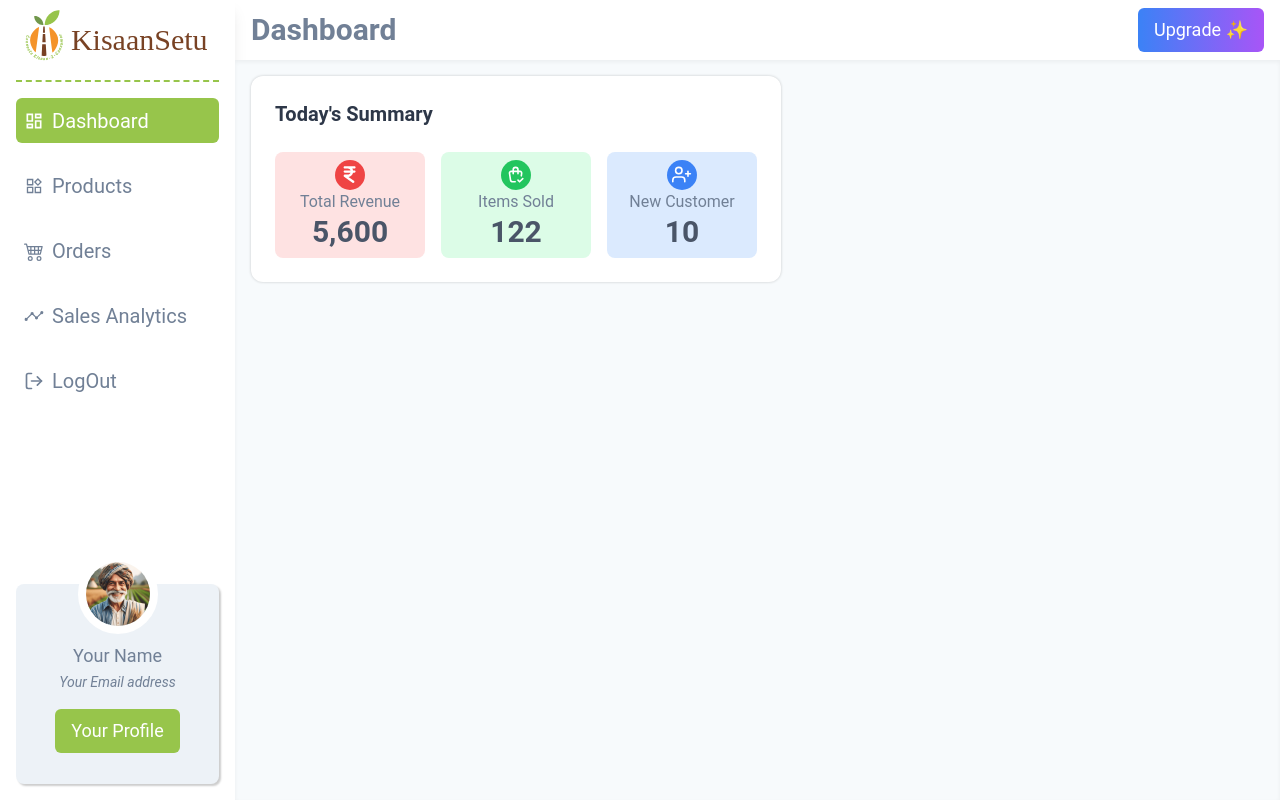
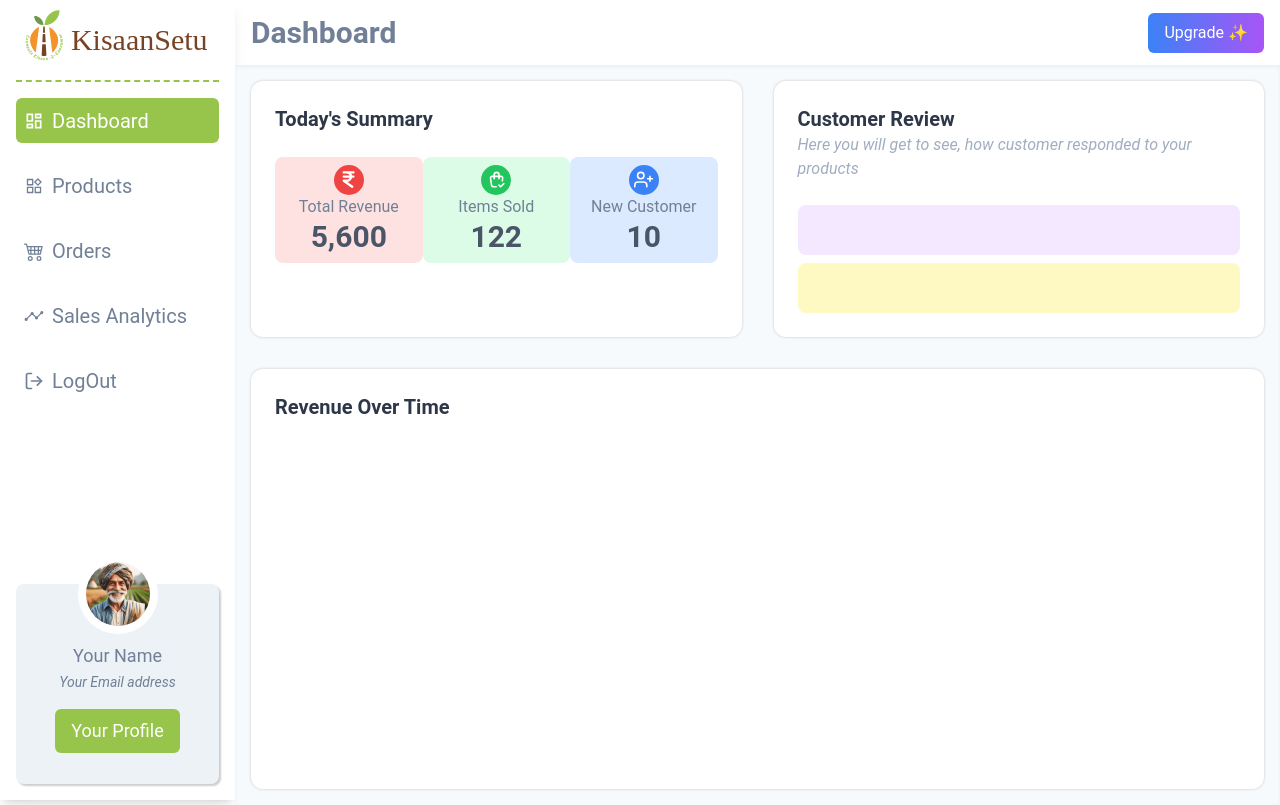
Before and after one commit to kanhaiyadav/KisaanSetu, a React (Vite) app in the folder client/: page /farmer in a window 1280 px wide. Built offline with nearby package versions, Linux system fonts and the light colour scheme; a web font is replaced by a local one.

Commit message:
Completed the dashboard page

```diff
--- a/client/src/App.jsx
+++ b/client/src/App.jsx
@@ -6,6 +6,7 @@ import Steps from './Pages/SignUp/steps'
 import Farmer from './Pages/Farmer/Farmer.component'
 import LandingPage from './Pages/LandingPage'
 import Dashboard from './Pages/Farmer/Dashboard'
+import Products from './Pages/Farmer/Products'
 
 function App() {
 
@@ -18,6 +19,7 @@ function App() {
             </Route>
             <Route path='/farmer' element={<Farmer />}>
                 <Route index element={<Dashboard />} />
+                <Route path='products' element={<Products />} />
             </Route>
         </Routes>
     )
--- a/client/src/Pages/Farmer/Dashboard.jsx
+++ b/client/src/Pages/Farmer/Dashboard.jsx
@@ -9,25 +9,37 @@ const Dashboard = () => {
     return (
         <div className="flex-1 h-full flex flex-col">
             <Header title={'Dashboard'} />
-            <main className="bg-gray-100 shadow-inner flex-1 p-4">
-                <DashboardCard heading={"Today's Summary"}>
-                    <main className="flex  gap-4">
+            <main className={`bg-gray-100 shadow-inner flex-1 p-4 grid grid-cols-2
+            justify-items-center items-center gap-8`}>
+                <DashboardCard heading={"Today's Summary"} className={'h-full w-full'}>
+                    <main className="flex justify-evenly w-full g-2">
                         <div className="w-[150px] flex flex-col items-center bg-red-100 rounded-lg p-2">
-                            <div className="w-[30px] h-[30px] bg-red-500 rounded-full grid place-items-center text-white"><FaIndianRupeeSign style={{fontSize: '1.2rem'}}/></div>
+                            <div className="w-[30px] h-[30px] bg-red-500 rounded-full grid place-items-center text-white"><FaIndianRupeeSign style={{ fontSize: '1.2rem' }} /></div>
                             <p className="text-gray-600">Total Revenue</p>
                             <span className="text-3xl font-semibold text-gray-700">5,600</span>
                         </div>
                         <div className="w-[150px] flex flex-col items-center bg-green-100 rounded-lg p-2">
-                            <div className="w-[30px] h-[30px] bg-green-500 rounded-full grid place-items-center text-white"><TbShoppingBagCheck style={{fontSize: '1.2rem'}}/></div>
+                            <div className="w-[30px] h-[30px] bg-green-500 rounded-full grid place-items-center text-white"><TbShoppingBagCheck style={{ fontSize: '1.2rem' }} /></div>
                             <p className="text-gray-600">Items Sold</p>
                             <span className="text-3xl font-semibold text-gray-700">122</span>
                         </div>
                         <div className="w-[150px] flex flex-col items-center bg-blue-100 rounded-lg p-2">
-                            <div className="w-[30px] h-[30px] bg-blue-500 rounded-full grid place-items-center text-white"><FiUserPlus style={{fontSize: '1.2rem'}}/></div>
+                            <div className="w-[30px] h-[30px] bg-blue-500 rounded-full grid place-items-center text-white"><FiUserPlus style={{ fontSize: '1.2rem' }} /></div>
                             <p className="text-gray-600">New Customer</p>
                             <span className="text-3xl font-semibold text-gray-700">10</span>
                         </div>
                     </main>
+                </DashboardCard>
+                <DashboardCard heading={"Customer Review"} subHeading={'Here you will get to see, how customer responded to your products'} className={'h-full w-full'}>
+                    <div className="w-full h-[50px] bg-purple-100  rounded-lg">
+
+                    </div>
+                    <div className="w-full h-[50px] bg-yellow-100  rounded-lg">
+
+                    </div>
+                </DashboardCard>
+                <DashboardCard heading={"Revenue Over Time"} className={'col-span-full h-full w-full'}>
+                    <div className="h-[40vh]"></div>
                 </DashboardCard>
             </main>
         </div>
--- /dev/null
+++ b/client/src/Pages/Farmer/Products.jsx
@@ -0,0 +1,7 @@
+const Products = () => {
+  return (
+    <div>Products</div>
+  )
+}
+
+export default Products
--- a/client/src/componenets/DashboardCard.jsx
+++ b/client/src/componenets/DashboardCard.jsx
@@ -1,8 +1,10 @@
-const DashboardCard = ({ heading, subHeading, children }) => {
+const DashboardCard = ({ heading, subHeading, children, className }) => {
     return (
-        <div className={`flex flex-col items-center p-6 bg-white
-            shadow-[0px_0px_3px_rgba(0,0,0,0.2)] w-[fit-content] rounded-xl`}>
-            <div className="mb-6 text-left w-full">
+        <div className={`flex flex-col items-center p-6 bg-white gap-2
+            shadow-[0px_0px_3px_rgba(0,0,0,0.2)] rounded-xl
+            ${className}
+            `}>
+            <div className="mb-4 text-left w-full">
                 <h1 className="text-xl text-gray-800 font-semibold">{heading}</h1>
                 <i className="text-gray-500">{subHeading}</i>
             </div>
--- a/client/src/componenets/DashboardHeader.jsx
+++ b/client/src/componenets/DashboardHeader.jsx
@@ -2,9 +2,9 @@ import CustomButton from "./CustomButton";
 
 const Header = ({title}) => {
     return (
-        <header className="h-[60px] w-full flex items-center p-4 pt-0 pb-0">
+        <header className="h-[65px] w-full flex items-center p-4">
             <h1 className="text-3xl font-semibold text-gray-600 flex-1">{title}</h1>
-            <CustomButton intent={'style'} size={'lg'}>Upgrade ✨</CustomButton>
+            <CustomButton intent={'style'} size={'md'}>Upgrade ✨</CustomButton>
         </header>
     );
 }
--- a/client/src/componenets/NavItem.jsx
+++ b/client/src/componenets/NavItem.jsx
@@ -2,7 +2,7 @@ import { NavLink } from "react-router-dom";
 
 const NavItem = ({children, className, to}) => {
     return (
-        <NavLink to={to} className={`w-full h-[45px] p-2 text-gray-600 rounded-md hover:bg-[#efefef] text-xl
+        <NavLink end to={to} className={`w-full h-[45px] p-2 text-gray-600 rounded-md hover:bg-[#efefef] text-xl
             flex items-center gap-2 cursor-pointer transition-all duration-200 ease-in-out active:scale-90
             ${className}
         `}
```
